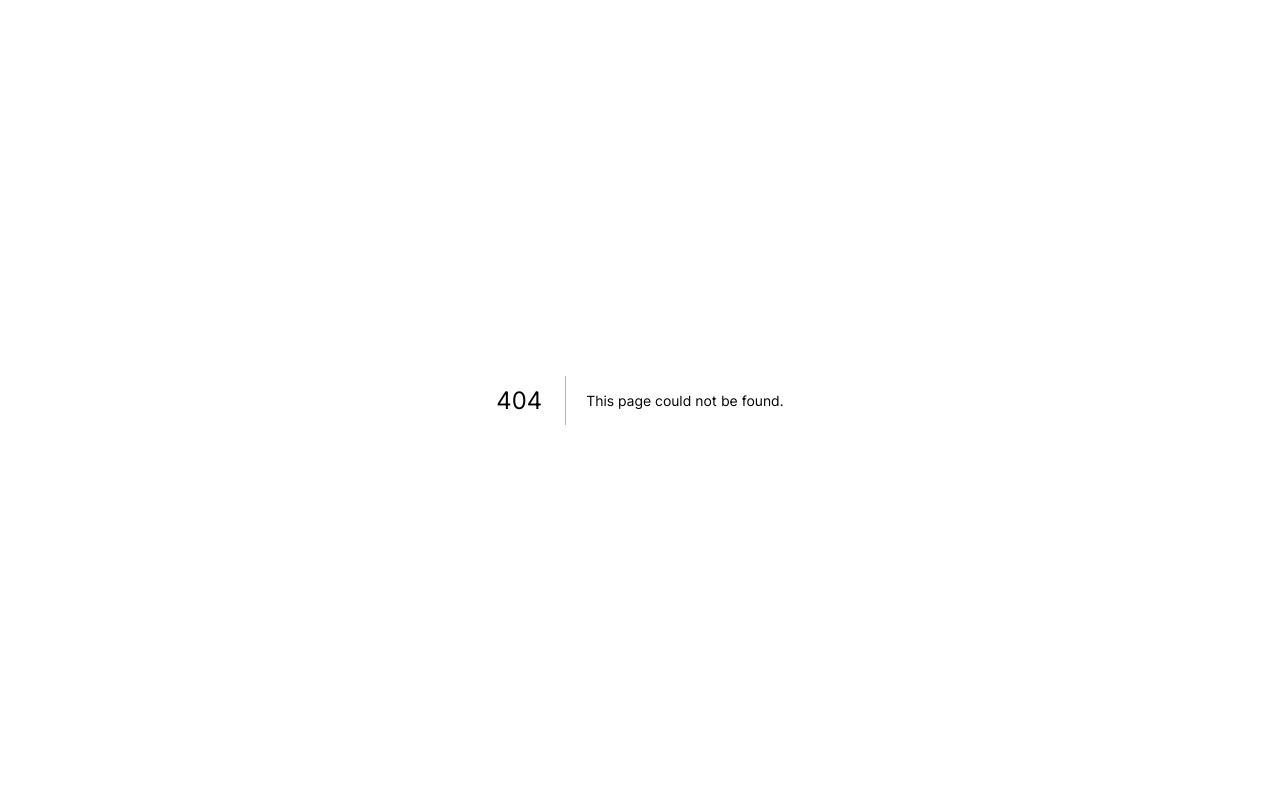
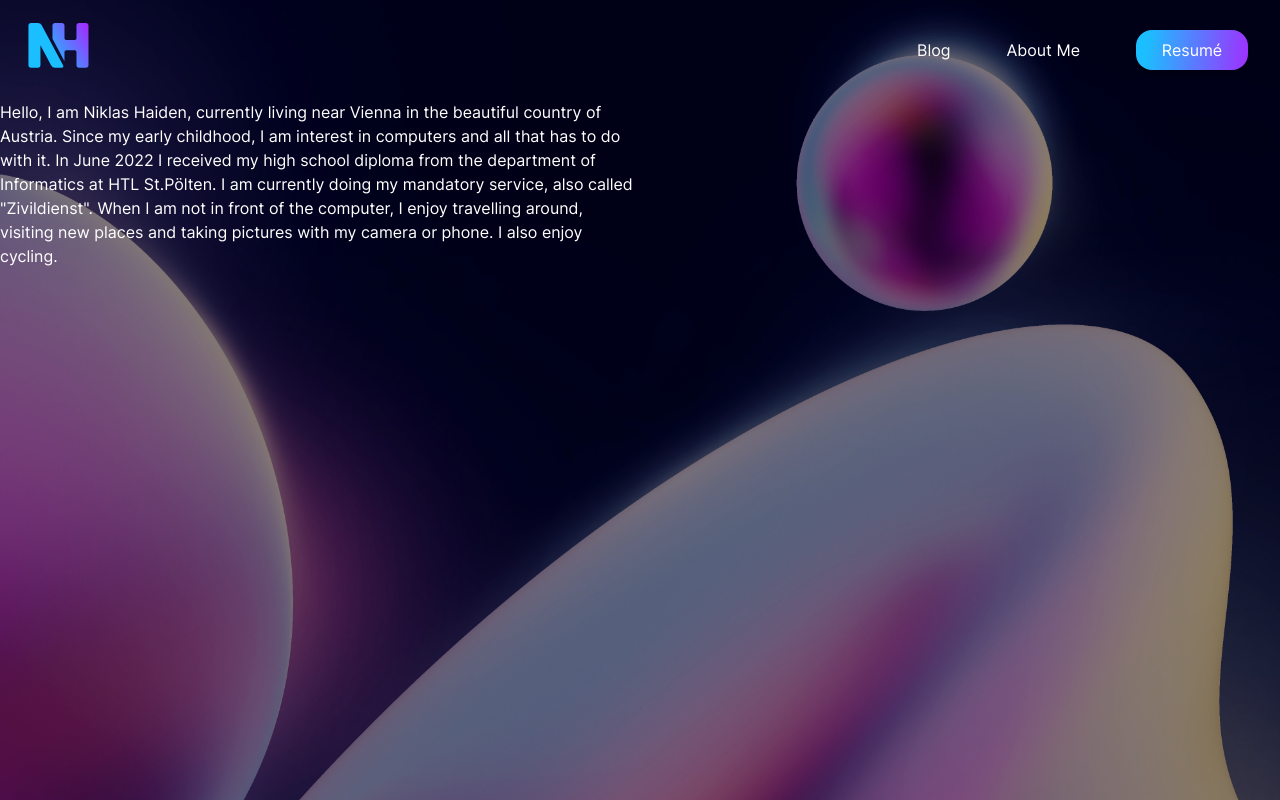
Before and after one commit to NiHaiden/website, a Next.js app: page /aboutme in a window 1280 px wide. Before the commit this address had no page. Built offline with nearby package versions, Linux system fonts and the light colour scheme; a web font is replaced by a local one.

Commit message:
Introduce aboutme page and appropriate css styling

```diff
--- /dev/null
+++ b/pages/aboutme.jsx
@@ -0,0 +1,16 @@
+import styles from "../styles/Home.module.css";
+import styleAboutMe from "../styles/Aboutme.module.css";
+import Navbar from "../components/Navbar";
+export default function AboutMe() {
+  return (
+    <div className={styles.bgimg}>
+      <Navbar></Navbar>
+      <div className={styleAboutMe.container}>
+        <div className={styleAboutMe.aboutmetext}>Hello, I am Niklas Haiden, currently living near Vienna in the beautiful country of Austria.
+        Since my early childhood, I am interest in computers and all that has to do with it. In June 2022 I received my high school diploma from the department of Informatics at HTL St.Pölten.
+        I am currently doing my mandatory service, also called "Zivildienst". When I am not in front of the computer, I enjoy travelling around, visiting new places and taking pictures with my camera or phone. I also enjoy cycling. </div>
+        <div className={styleAboutMe.aboutmeimage}></div>
+      </div>
+    </div>
+  );
+}
--- /dev/null
+++ b/styles/Aboutme.module.css
@@ -0,0 +1,21 @@
+
+
+.container {
+    display: grid;
+    grid-template-columns: 1fr 1fr;
+    grid-template-rows: 1fr;
+    gap: 0px 0px;
+    grid-auto-flow: row;
+    grid-template-areas:
+        "aboutmetext aboutmeimage";
+}
+
+.aboutmetext {
+    color: white;
+    grid-area: aboutmetext;
+}
+
+.aboutmeimage {
+
+    grid-area: aboutmeimage;
+}
```
